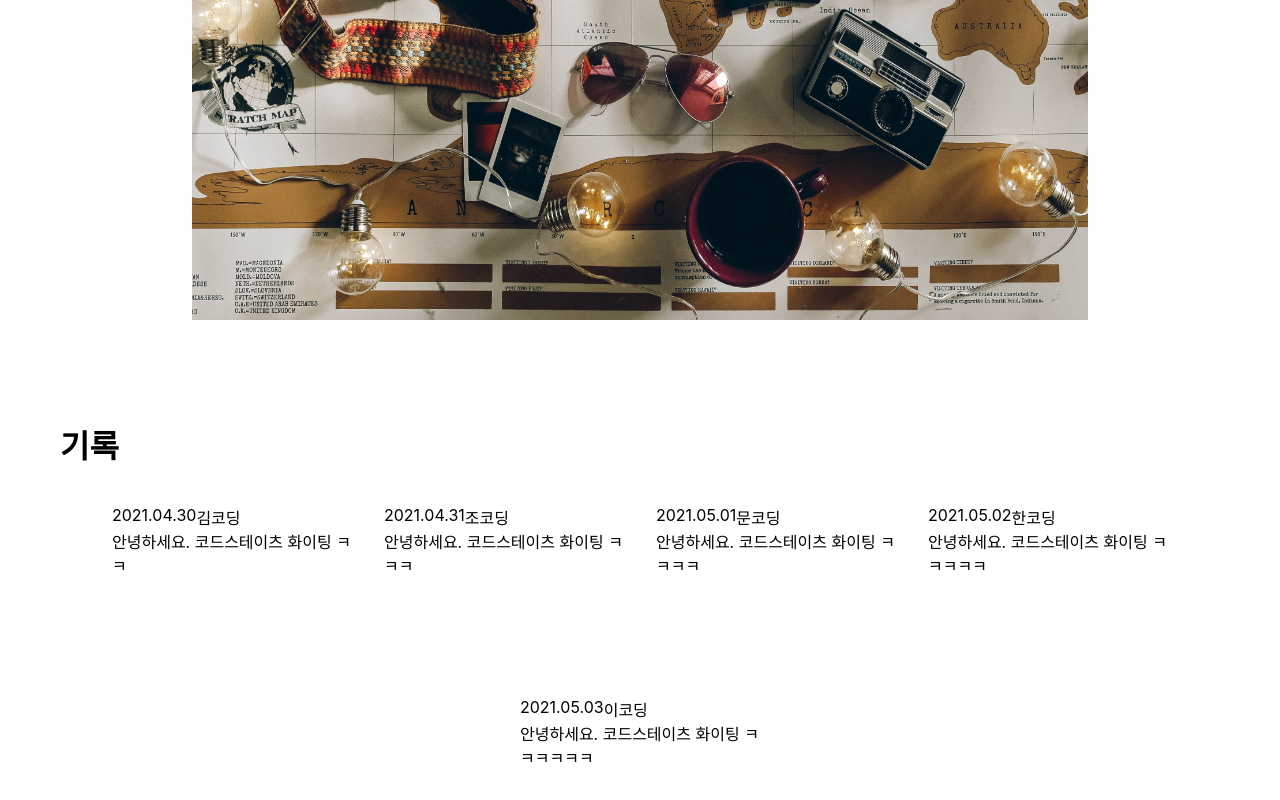
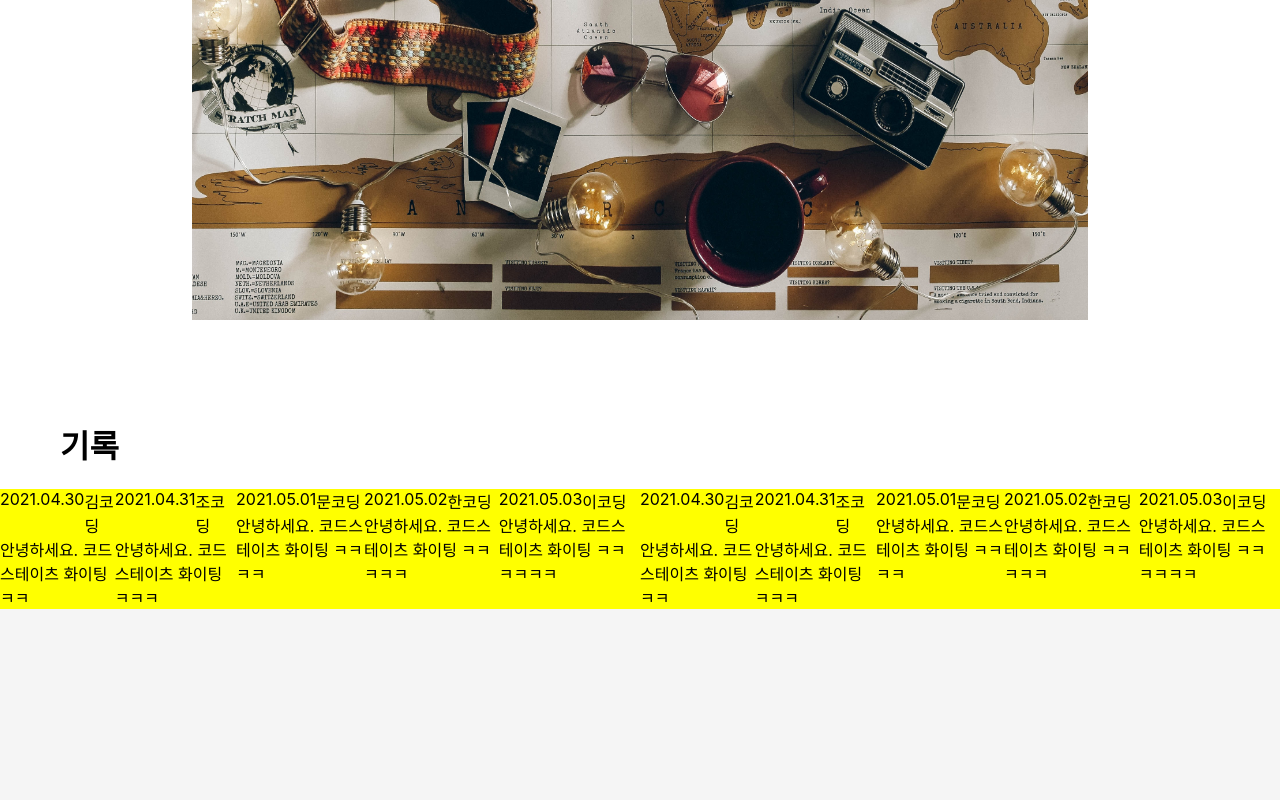
Before and after one commit to codestates/vlog-client, a React (Create React App) app in the folder client/: page / in a window 1280 px wide. Shown: the part 470-1270 px from the top of the page. Built offline with nearby package versions, Linux system fonts and the light colour scheme.

Commit message:
2021/5/2

```diff
--- a/client/src/Pages/NewPost.tsx
+++ b/client/src/Pages/NewPost.tsx
@@ -97,10 +97,12 @@ const Container = styled.div`
 `;
 
 const PageContainer = styled.div`
-  padding-top: 5rem;
+  border-radius: 5px;
+  padding-top: 2rem;
   background-color: white;
   max-width: 800px;
   margin: auto;
+  height: 90%;
 `;
 const TitleContainer = styled.div`
   padding: 1rem;
@@ -138,10 +140,10 @@ const PostBody = styled.textarea`
 `;
 
 const NewPostButton = styled.button`
-  border: 1px solid #424242;
-  border-radius: 20px;
-  background: #424242;
-  color: white;
+  border: 2px solid #bdbdbd;
+  border-radius: 6px;
+  color: black;
+  background-color: #f5f5f5;
   font-size: 17px;
   transition: 0.2s ease-in-out;
   cursor: pointer;
--- a/client/src/components/MainPostsList.tsx
+++ b/client/src/components/MainPostsList.tsx
@@ -12,7 +12,8 @@ function PostList() {
 
   console.log(state);
   return (
-    <ListContainer>
+    <Container>
+      <ItemsContainer>
         {state.data === null ? (
           <div>로딩 중입니다</div>
         ) : (
@@ -22,12 +23,12 @@ function PostList() {
                 {el.title}
                 <UserName>{el.nick_name}</UserName>
               </PostTitle>
-
               <PostBody>{el.body}</PostBody>
             </Item>
           ))
         )}
-    </ListContainer>
+      </ItemsContainer>
+    </Container>
   );
 
   // function handleClick(e: React.MouseEvent<HTMLDivElement> | any) {
@@ -48,29 +49,34 @@ function PostList() {
   // );
 }
 
-const ListContainer = styled.div`
+const Container = styled.div`
+  background-color: #f5f5f5;
+  width: 100vw;
+  height: 100vh;
+`;
+
+const ItemsContainer = styled.div`
   display: flex;
-  align-items: center;
-  justify-content: center;
-  flex-wrap: wrap;
+  max-width: 5 em;
+  background-color: yellow;
 `;
 
 const Item = styled.div`
-  height: 10rem;
-  width: 15rem;
-  background: white;
-  border-radius: 4px;
-  margin: 1rem;
-  overflow: hidden;
-  display: flex;
-  flex-direction: column;
+  // // height: 10rem;
+  // // width: 15rem;
+  // background: white;
+  // border-radius: 4px;
+  // // margin: 1rem;
+  // // overflow: hidden;
+  // // display: flex;
+  // // flex-direction: column;
+  // cursor: pointer;
 
   &:hover {
     z-index: 1;
     background-color: white;
-    transform: scale(1.5);
-    background: #9e9e9e;
-    border: 5px solid gold;
+    transform: scale(1.2);
+    border: 5px groove #eeeeee;
   }
 `;
 
--- a/client/src/components/Nav/LoginModal.tsx
+++ b/client/src/components/Nav/LoginModal.tsx
@@ -23,15 +23,15 @@ function LoginModal(props: any) {
 
   const handleSubmit = () => {
     if (email && password) {
-      // axios
-      //   .post("https://localhost:8080/session", { email: email, password: password })
-      //   .then((res) => {
-      //     console.log(res)
-      //     props.handleLoginModal();
-      //     props.setIsLogin(true);
-      //     history.push("/");
-      //   })
-      //   .catch((err) => alert("로그인 불가"));
+      axios
+        .post("https://localhost:8080/session", { email: email, password: password })
+        .then((res) => {
+          console.log(res);
+          props.handleLoginModal();
+          props.setIsLogin(true);
+          history.push("/");
+        })
+        .catch((err) => alert("로그인 불가"));
       props.handleLoginModal();
       props.setIsLogin(true);
       history.push("/");
--- a/client/src/components/Nav/Nav.tsx
+++ b/client/src/components/Nav/Nav.tsx
@@ -5,12 +5,14 @@ import MenuModal from "./MenuModal";
 import SignUpModal from "./SignUpModal";
 import menuIcon from "../../icon/menu_gray.png";
 import { Link } from "react-router-dom";
+import { useHistory } from "react-router-dom";
 
 function Nav() {
-  const [isLogin, setIsLogin] = useState(false);
+  const [isLogin, setIsLogin] = useState(true);
   const [loginModal, setLoginModal] = useState(false);
   const [menuModal, setMenuModal] = useState(false);
   const [signUpModal, setSignUpModal] = useState(false);
+  const history = useHistory();
 
   const handleLoginModal = () => {
     if (loginModal) {
@@ -50,10 +52,14 @@ function Nav() {
     }
   };
 
+  const handleHomeBtn = () => {
+    history.push("/");
+  };
+
   return (
     <Container>
       <LeftNav>
-        <HomeBtn>Vlog</HomeBtn>
+        <HomeBtn onClick={handleHomeBtn}>Vlog</HomeBtn>
       </LeftNav>
       <RightNav>
         {isLogin ? (
@@ -102,6 +108,7 @@ const HomeBtn = styled.button`
   background: none;
   font-size: 35px;
   margin-top: 10px;
+  cursor: pointer;
 `;
 const MainLoginBtn = styled.button`
   border: 1px solid #424242;
--- a/client/src/fakedata.ts
+++ b/client/src/fakedata.ts
@@ -1,38 +1,75 @@
 export const fakedata = [
-    {
-    "id":1,
-    "title": '2021.04.30' ,
-    "body": '안녕하세요. 코드스테이츠 화이팅 ㅋㅋ',
-    "nick_name": '김코딩' ,
-    "tag_name": '서울'
-}, {
-    "id":2,
-    "title": '2021.04.31' ,
-    "body": '안녕하세요. 코드스테이츠 화이팅 ㅋㅋㅋ',
-    "nick_name": '조코딩' ,
-    "tag_name": '대전'
+  {
+    id: 1,
+    title: "2021.04.30",
+    body: "안녕하세요. 코드스테이츠 화이팅 ㅋㅋ",
+    nick_name: "김코딩",
+    tag_name: "서울",
   },
   {
-    "id":3,
-    "title": '2021.05.01' ,
-    "body": '안녕하세요. 코드스테이츠 화이팅 ㅋㅋㅋㅋ',
-    "nick_name": '문코딩' ,
-    "tag_name": '대구'
+    id: 2,
+    title: "2021.04.31",
+    body: "안녕하세요. 코드스테이츠 화이팅 ㅋㅋㅋ",
+    nick_name: "조코딩",
+    tag_name: "대전",
   },
   {
-    "id":4,
-    "title": '2021.05.02' ,
-    "body": '안녕하세요. 코드스테이츠 화이팅 ㅋㅋㅋㅋㅋ',
-    "nick_name": '한코딩' ,
-    "tag_name": '부산'
+    id: 3,
+    title: "2021.05.01",
+    body: "안녕하세요. 코드스테이츠 화이팅 ㅋㅋㅋㅋ",
+    nick_name: "문코딩",
+    tag_name: "대구",
   },
   {
-    "id":5,
-    "title": '2021.05.03' ,
-    "body": '안녕하세요. 코드스테이츠 화이팅 ㅋㅋㅋㅋㅋㅋ',
-    "nick_name": '이코딩' ,
-    "tag_name": '제주도'
-  }
-]
+    id: 4,
+    title: "2021.05.02",
+    body: "안녕하세요. 코드스테이츠 화이팅 ㅋㅋㅋㅋㅋ",
+    nick_name: "한코딩",
+    tag_name: "부산",
+  },
+  {
+    id: 5,
+    title: "2021.05.03",
+    body: "안녕하세요. 코드스테이츠 화이팅 ㅋㅋㅋㅋㅋㅋ",
+    nick_name: "이코딩",
+    tag_name: "제주도",
+  },
+
+  {
+    id: 6,
+    title: "2021.04.30",
+    body: "안녕하세요. 코드스테이츠 화이팅 ㅋㅋ",
+    nick_name: "김코딩",
+    tag_name: "서울",
+  },
+  {
+    id: 7,
+    title: "2021.04.31",
+    body: "안녕하세요. 코드스테이츠 화이팅 ㅋㅋㅋ",
+    nick_name: "조코딩",
+    tag_name: "대전",
+  },
+  {
+    id: 8,
+    title: "2021.05.01",
+    body: "안녕하세요. 코드스테이츠 화이팅 ㅋㅋㅋㅋ",
+    nick_name: "문코딩",
+    tag_name: "대구",
+  },
+  {
+    id: 9,
+    title: "2021.05.02",
+    body: "안녕하세요. 코드스테이츠 화이팅 ㅋㅋㅋㅋㅋ",
+    nick_name: "한코딩",
+    tag_name: "부산",
+  },
+  {
+    id: 10,
+    title: "2021.05.03",
+    body: "안녕하세요. 코드스테이츠 화이팅 ㅋㅋㅋㅋㅋㅋ",
+    nick_name: "이코딩",
+    tag_name: "제주도",
+  },
+];
 
 // title, body, nick_name, tag_name
```
Lines whose indentation alone changed are shown as unchanged.
